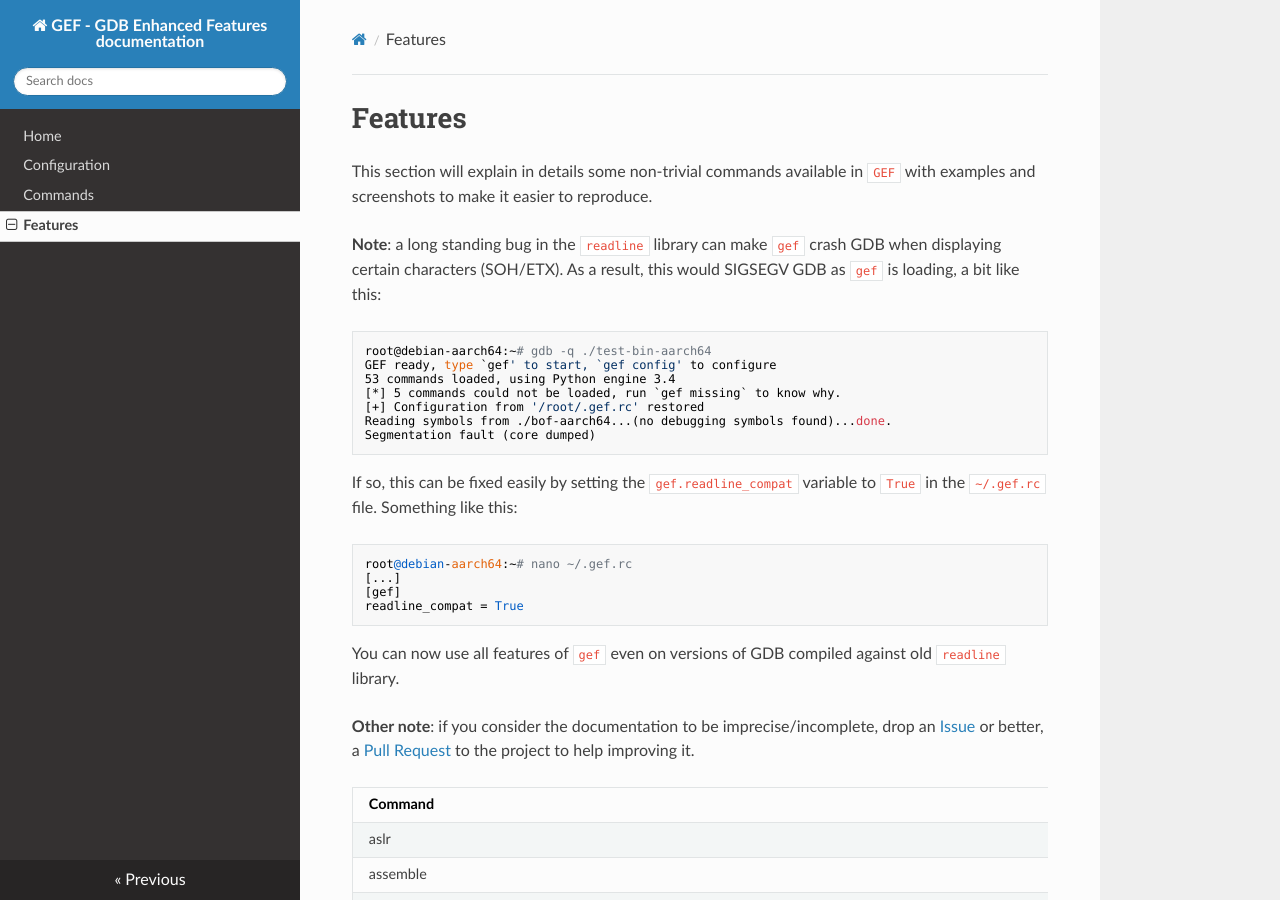
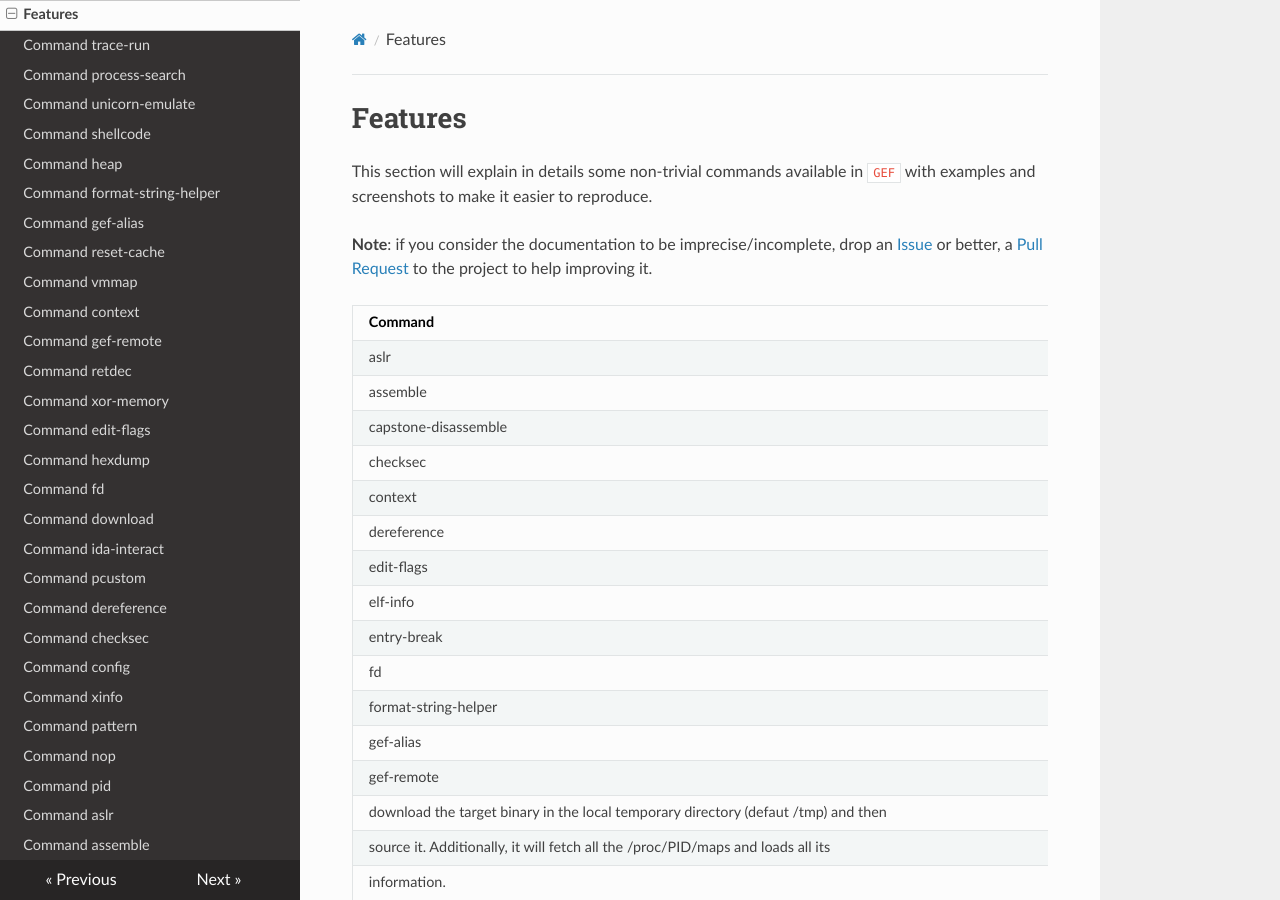
Before and after one commit to hugsy/gef, an MkDocs documentation site: the page built from docs/commands.md, in a window 1280 px wide and 900 px high. Built offline with MkDocs 1.6.1, drawn with Linux system fonts in a browser that asks for light colours; nearby versions of some CDN libraries; old or Windows-style settings are respelled for this version of MkDocs.

Commit message:
Issue #86 : fixed mkdocs.yml with new paths

````diff
--- a/docs/features.md
+++ b/docs/commands.md
@@ -3,34 +3,7 @@
 This section will explain in details some non-trivial commands available in `GEF`
 with examples and screenshots to make it easier to reproduce.
 
-__Note__: a long standing bug in the `readline` library can make `gef` crash GDB
-when displaying certain characters (SOH/ETX). As a result, this would SIGSEGV
-GDB as `gef` is loading, a bit like this:
-
-```
-root@debian-aarch64:~# gdb -q ./test-bin-aarch64
-GEF ready, type `gef' to start, `gef config' to configure
-53 commands loaded, using Python engine 3.4
-[*] 5 commands could not be loaded, run `gef missing` to know why.
-[+] Configuration from '/root/.gef.rc' restored
-Reading symbols from ./bof-aarch64...(no debugging symbols found)...done.
-Segmentation fault (core dumped)
-```
-
-If so, this can be fixed easily by setting the `gef.readline_compat` variable to
-`True` in the `~/.gef.rc` file. Something like this:
-
-```
-root@debian-aarch64:~# nano ~/.gef.rc
-[...]
-[gef]
-readline_compat = True
-```
-
-You can now use all features of `gef` even on versions of GDB compiled against
-old `readline` library.
-
-__Other note__: if you consider the documentation to be imprecise/incomplete,
+__Note__: if you consider the documentation to be imprecise/incomplete,
 drop an [Issue](https://github.com/hugsy/gef/issues/86) or better,
 a [Pull Request](https://github.com/hugsy/gef/pulls) to the project to help
 improving it.
--- a/mkdocs.yml
+++ b/mkdocs.yml
@@ -3,5 +3,45 @@
 pages:
 - [index.md, Home]
 - [config.md, Configuration]
-- [commands.md, Commands]
-- [features.md, Features]
+- [faq.md, Frequently Asked Questions]
+- [commands.md, Features]
+- [commands/trace-run.md, Command trace-run]
+- [commands/process-search.md, Command process-search]
+- [commands/unicorn-emulate.md, Command unicorn-emulate]
+- [commands/shellcode.md, Command shellcode]
+- [commands/heap.md, Command heap]
+- [commands/format-string-helper.md, Command format-string-helper]
+- [commands/gef-alias.md, Command gef-alias]
+- [commands/reset-cache.md, Command reset-cache]
+- [commands/vmmap.md, Command vmmap]
+- [commands/context.md, Command context]
+- [commands/gef-remote.md, Command gef-remote]
+- [commands/retdec.md, Command retdec]
+- [commands/xor-memory.md, Command xor-memory]
+- [commands/edit-flags.md, Command edit-flags]
+- [commands/hexdump.md, Command hexdump]
+- [commands/fd.md, Command fd]
+- [commands/download.md, Command download]
+- [commands/ida-interact.md, Command ida-interact]
+- [commands/pcustom.md, Command pcustom]
+- [commands/dereference.md, Command dereference]
+- [commands/checksec.md, Command checksec]
+- [commands/config.md, Command config]
+- [commands/xinfo.md, Command xinfo]
+- [commands/pattern.md, Command pattern]
+- [commands/nop.md, Command nop]
+- [commands/pid.md, Command pid]
+- [commands/aslr.md, Command aslr]
+- [commands/assemble.md, Command assemble]
+- [commands/capstone-disassemble.md, Command capstone-disassemble]
+- [commands/ropgadget.md, Command ropgadget]
+- [commands/ropper.md, Command ropper]
+- [commands/search-pattern.md, Command search-pattern]
+- [commands/entry-break.md, Command entry-break]
+- [commands/help.md, Command help]
+- [commands/set-permission.md, Command set-permission]
+- [commands/xfiles.md, Command xfiles]
+- [commands/hijack-fd.md, Command hijack-fd]
+- [commands/registers.md, Command registers]
+- [commands/elf-info.md, Command elf-info]
+- [commands/ksymaddr.md, Command ksymaddr]
````
